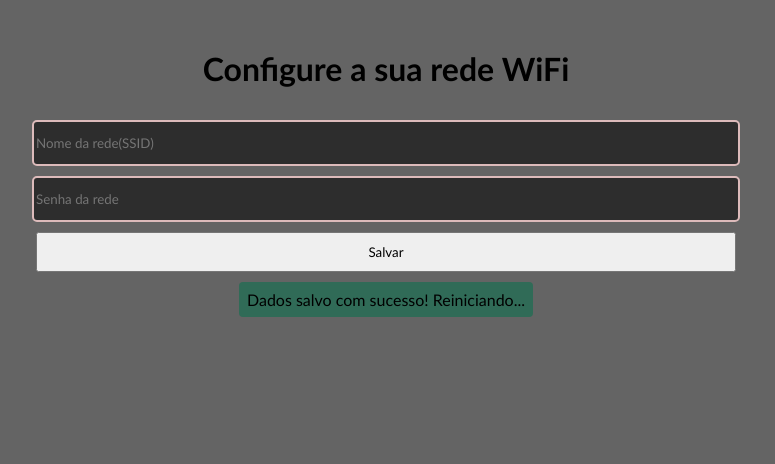
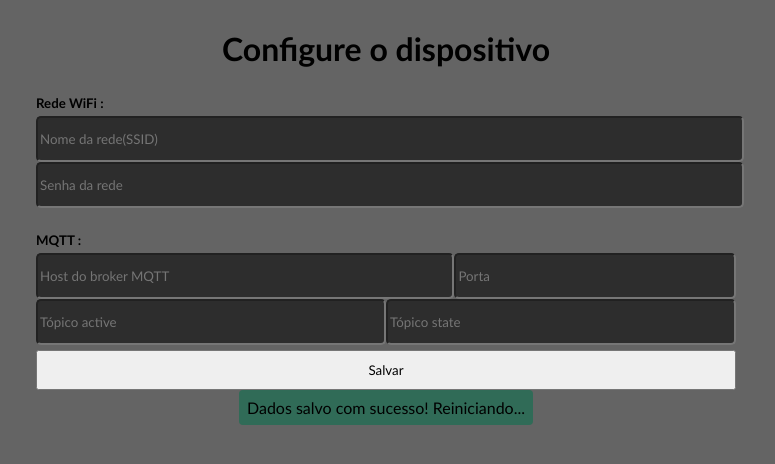
Before and after one commit to ismael-rodrigo/Esp_WebServer_Setup, a plain HTML site: page configPage.html in a window 1280 px wide. Shown: the whole page, without its empty margins (254-1029 px from the left). Drawn offline with Linux system fonts and the light colour scheme.

Commit message:
change configPage

```diff
--- a/configPage.html
+++ b/configPage.html
@@ -17,18 +17,16 @@ body{
 .input{
     color: seashell ;
     background-color: rgb(45, 45, 45);
-    border: 2px solid rgb(221, 187, 187);
     border-radius: 5px;
     min-height: 40px;
+    outline: none;
+}
 
 
-}
 .container{
-    display:flex ;
-    flex-direction:column ;
+    display:flex;
+    flex-direction:column;
     align-items: center;
-    gap: 10px;
-    padding:20px;
     max-width: 700px;
     margin: auto;
 }
@@ -43,11 +41,28 @@ body{
 <body>
     <form action='guardar_conf' method='post'>
         <div class='container'>
-            <h1 style='text-align:center;' >Configure a sua rede WiFi</h1>
-            <input style='width:100% ;' placeholder='Nome da rede(SSID)' class='input' name='ssid' type='text'>
-            <input style='width:100% ;'  placeholder='Senha da rede' class='input' name='pass' type='password'>
-            <input style='width:100% ;'  class='send_butt' type='submit' value='Salvar'/>
+            <h1 style='text-align:center;' >Configure o dispositivo</h1>
 
+            <h5 style='text-align:left;width:100%;margin:5px 0px;' >Rede WiFi :</h5>
+            <div style='width:100%;'>
+                <input style='width:100% ;' placeholder='Nome da rede(SSID)' class='input' name='ssid' type='text'>
+                <input style='width:100% ;'  placeholder='Senha da rede' class='input' name='pass' type='password'>
+            </div>
+
+
+            <br>
+            <h5 style='text-align:left;width:100%;margin:5px 0px;' >MQTT :</h5>
+            <div style='display:flex;width:100%;justify-content:space-between;'>
+                <input style='width:60% ;' placeholder='Host do broker MQTT' class='input' name='ssid' type='text'>
+                <input style='width:40% ;' placeholder='Porta' class='input' name='ssid' type='text'>
+            </div>
+            <div style='display:flex;width:100%;justify-content:space-between;'>
+                <input style='width:50% ;' placeholder='Tópico active' class='input' name='ssid' type='text'>
+                <input style='width:50% ;' placeholder='Tópico state' class='input' name='ssid' type='text'>
+            </div>
+
+
+            <input style='width:100%;margin-top: 5px;'  class='send_butt' type='submit' value='Salvar'/>
 
             <div style='border-radius: 4px; padding: 8px; background-color: rgb(48, 107, 87); width:fit-content;'>Dados salvo com sucesso! Reiniciando...</div>
 
```
